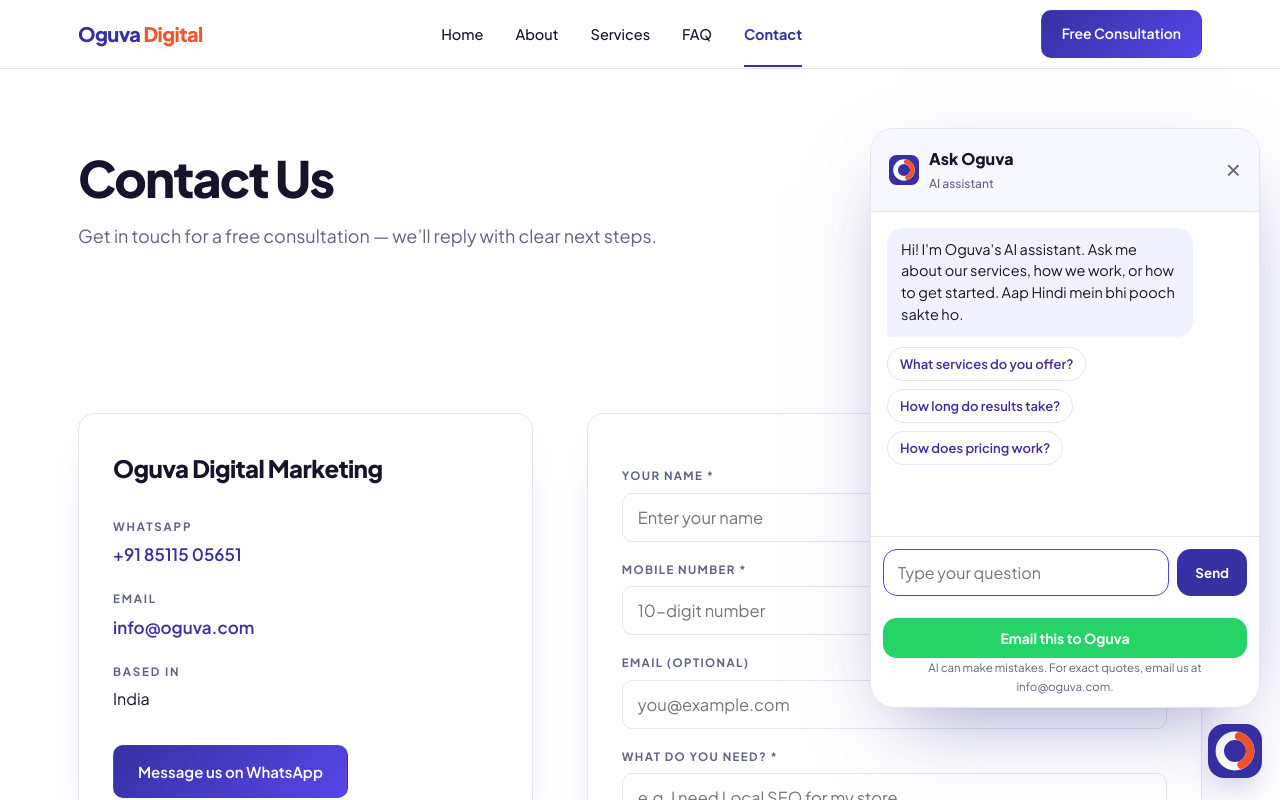
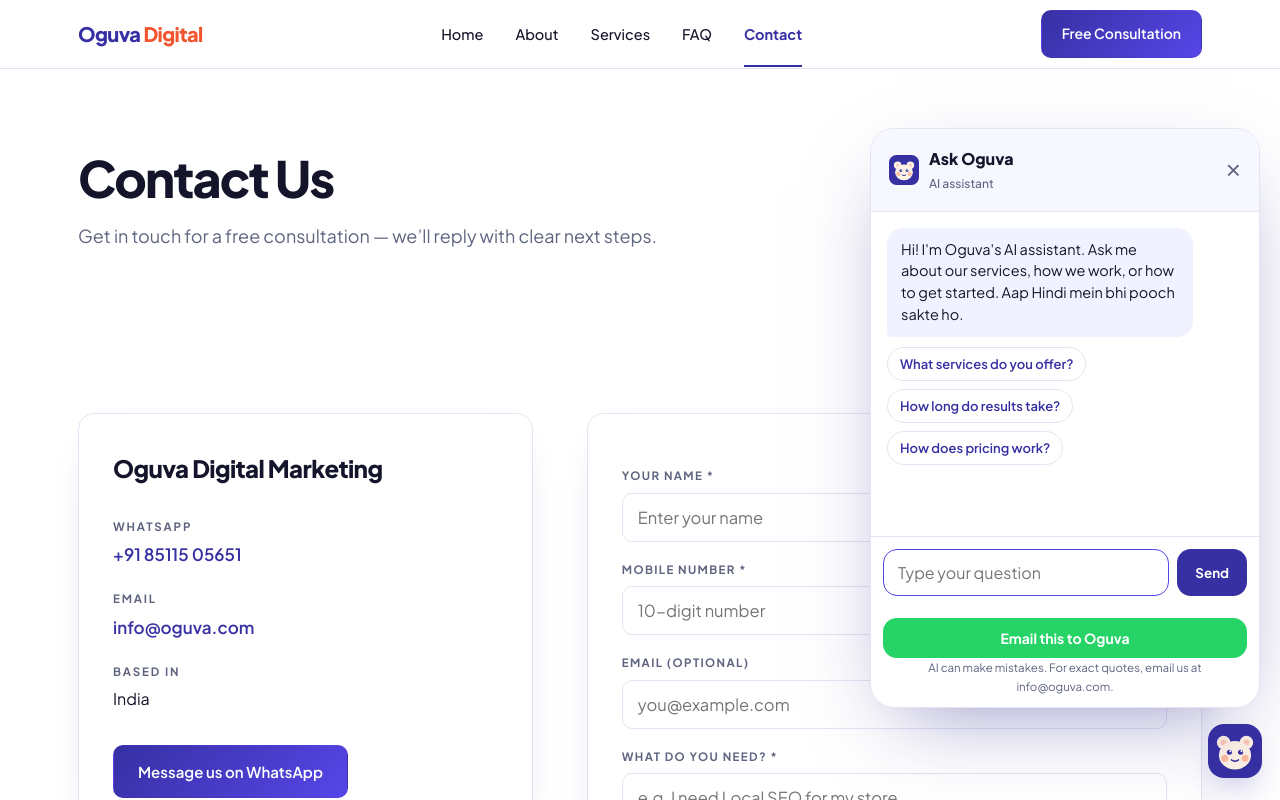
Before and after one commit to s86986762-spec/Oguva, a plain HTML site: page contact.html in a window 1280 px wide. Both pictures are taken after a click on the button "Ask Oguva AI". Shown: the top 800 px of the page. Drawn offline with Linux system fonts and the light colour scheme.

Commit message:
AI chat button: cute fluffy mascot icon (Muse/Jolly style)

```diff
--- a/contact.html
+++ b/contact.html
@@ -447,8 +447,8 @@
         <a href="/contact" data-page="contact" aria-label="Contact"><svg viewBox="0 0 24 24"><rect x="3" y="5.2" width="18" height="13.6" rx="2.6"/><path d="M3.6 6.6l8.4 5.6 8.4-5.6"/></svg><span>Contact</span></a>
     </nav>
 
-    <button id="ai-btn" type="button" aria-expanded="false" aria-controls="ai-panel" aria-label="Ask Oguva AI"><svg viewBox="0 0 64 64" width="54" height="54" aria-hidden="true"><rect width="64" height="64" rx="16" fill="#3730A3"/><circle cx="32" cy="32" r="18" fill="none" stroke="#ffffff" stroke-width="10"/><path d="M36.7 14.6 A18 18 0 0 1 39.6 48.3" fill="none" stroke="#F2542D" stroke-width="10" stroke-linecap="round"/></svg></button>
-<div id="ai-panel" role="dialog" aria-label="Oguva AI assistant"><div class="ai-h"><div style="display:flex;align-items:center;gap:10px"><svg viewBox="0 0 64 64" width="30" height="30" aria-hidden="true"><rect width="64" height="64" rx="16" fill="#3730A3"/><circle cx="32" cy="32" r="18" fill="none" stroke="#ffffff" stroke-width="10"/><path d="M36.7 14.6 A18 18 0 0 1 39.6 48.3" fill="none" stroke="#F2542D" stroke-width="10" stroke-linecap="round"/></svg><div>Ask Oguva<small>AI assistant</small></div></div><button id="ai-x" type="button" aria-label="Close">&times;</button></div><div id="ai-log"></div><form id="ai-form"><input id="ai-in" maxlength="1000" placeholder="Type your question" autocomplete="off" aria-label="Your question"><button type="submit">Send</button></form><div id="ai-wa"><button id="ai-plan" type="button">Email this to Oguva</button></div><div class="ai-n">AI can make mistakes. For exact quotes, email us at info@oguva.com.</div></div>
+    <button id="ai-btn" type="button" aria-expanded="false" aria-controls="ai-panel" aria-label="Ask Oguva AI"><svg viewBox="0 0 64 64" width="54" height="54" aria-hidden="true"><rect width="64" height="64" rx="16" fill="#3730A3"/><circle cx="18.5" cy="22" r="8" fill="#FFF3E6"/><circle cx="45.5" cy="22" r="8" fill="#FFF3E6"/><circle cx="18.5" cy="22" r="3.6" fill="#FFC9B4"/><circle cx="45.5" cy="22" r="3.6" fill="#FFC9B4"/><ellipse cx="32" cy="37" rx="19" ry="17" fill="#FFF3E6"/><circle cx="20" cy="40.5" r="4.2" fill="#FFB59A" opacity=".9"/><circle cx="44" cy="40.5" r="4.2" fill="#FFB59A" opacity=".9"/><circle cx="25.4" cy="33.5" r="3" fill="#3730A3"/><circle cx="38.6" cy="33.5" r="3" fill="#3730A3"/><circle cx="26.4" cy="32.4" r="1.15" fill="#FFFFFF"/><circle cx="39.6" cy="32.4" r="1.15" fill="#FFFFFF"/><path d="M28 42.6c1.7 1.9 6.3 1.9 8 0" stroke="#3730A3" stroke-width="2" fill="none" stroke-linecap="round"/></svg></button>
+<div id="ai-panel" role="dialog" aria-label="Oguva AI assistant"><div class="ai-h"><div style="display:flex;align-items:center;gap:10px"><svg viewBox="0 0 64 64" width="30" height="30" aria-hidden="true"><rect width="64" height="64" rx="16" fill="#3730A3"/><circle cx="18.5" cy="22" r="8" fill="#FFF3E6"/><circle cx="45.5" cy="22" r="8" fill="#FFF3E6"/><circle cx="18.5" cy="22" r="3.6" fill="#FFC9B4"/><circle cx="45.5" cy="22" r="3.6" fill="#FFC9B4"/><ellipse cx="32" cy="37" rx="19" ry="17" fill="#FFF3E6"/><circle cx="20" cy="40.5" r="4.2" fill="#FFB59A" opacity=".9"/><circle cx="44" cy="40.5" r="4.2" fill="#FFB59A" opacity=".9"/><circle cx="25.4" cy="33.5" r="3" fill="#3730A3"/><circle cx="38.6" cy="33.5" r="3" fill="#3730A3"/><circle cx="26.4" cy="32.4" r="1.15" fill="#FFFFFF"/><circle cx="39.6" cy="32.4" r="1.15" fill="#FFFFFF"/><path d="M28 42.6c1.7 1.9 6.3 1.9 8 0" stroke="#3730A3" stroke-width="2" fill="none" stroke-linecap="round"/></svg><div>Ask Oguva<small>AI assistant</small></div></div><button id="ai-x" type="button" aria-label="Close">&times;</button></div><div id="ai-log"></div><form id="ai-form"><input id="ai-in" maxlength="1000" placeholder="Type your question" autocomplete="off" aria-label="Your question"><button type="submit">Send</button></form><div id="ai-wa"><button id="ai-plan" type="button">Email this to Oguva</button></div><div class="ai-n">AI can make mistakes. For exact quotes, email us at info@oguva.com.</div></div>
 <script>
 (function(){var b=document.getElementById('ai-btn'),p=document.getElementById('ai-panel'),log=document.getElementById('ai-log'),f=document.getElementById('ai-form'),inp=document.getElementById('ai-in'),hist=[],busy=false;
 function add(t,c){var d=document.createElement('div');d.className='ai-m '+c;d.textContent=t;log.appendChild(d);log.scrollTop=log.scrollHeight;return d}
```
